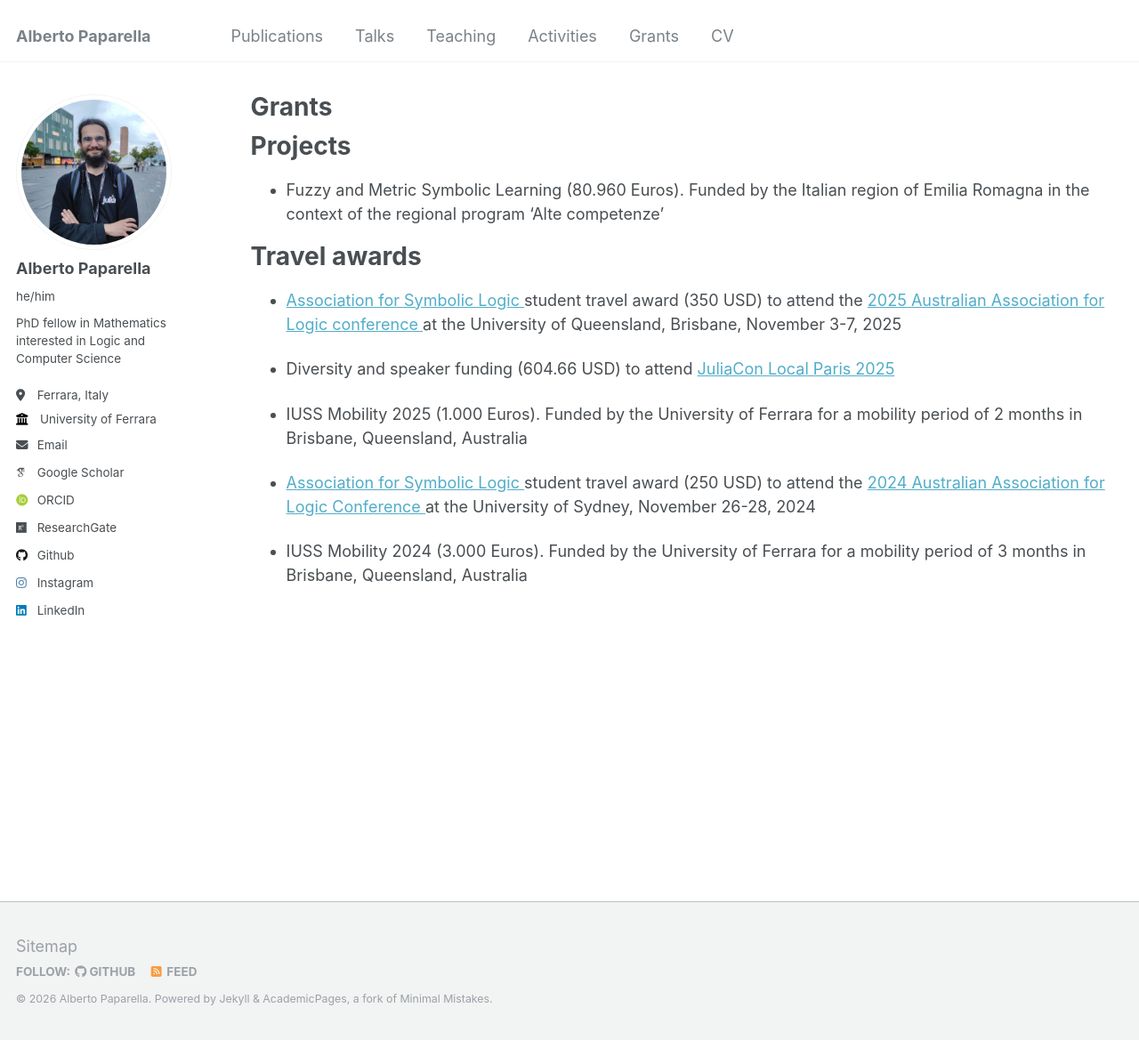
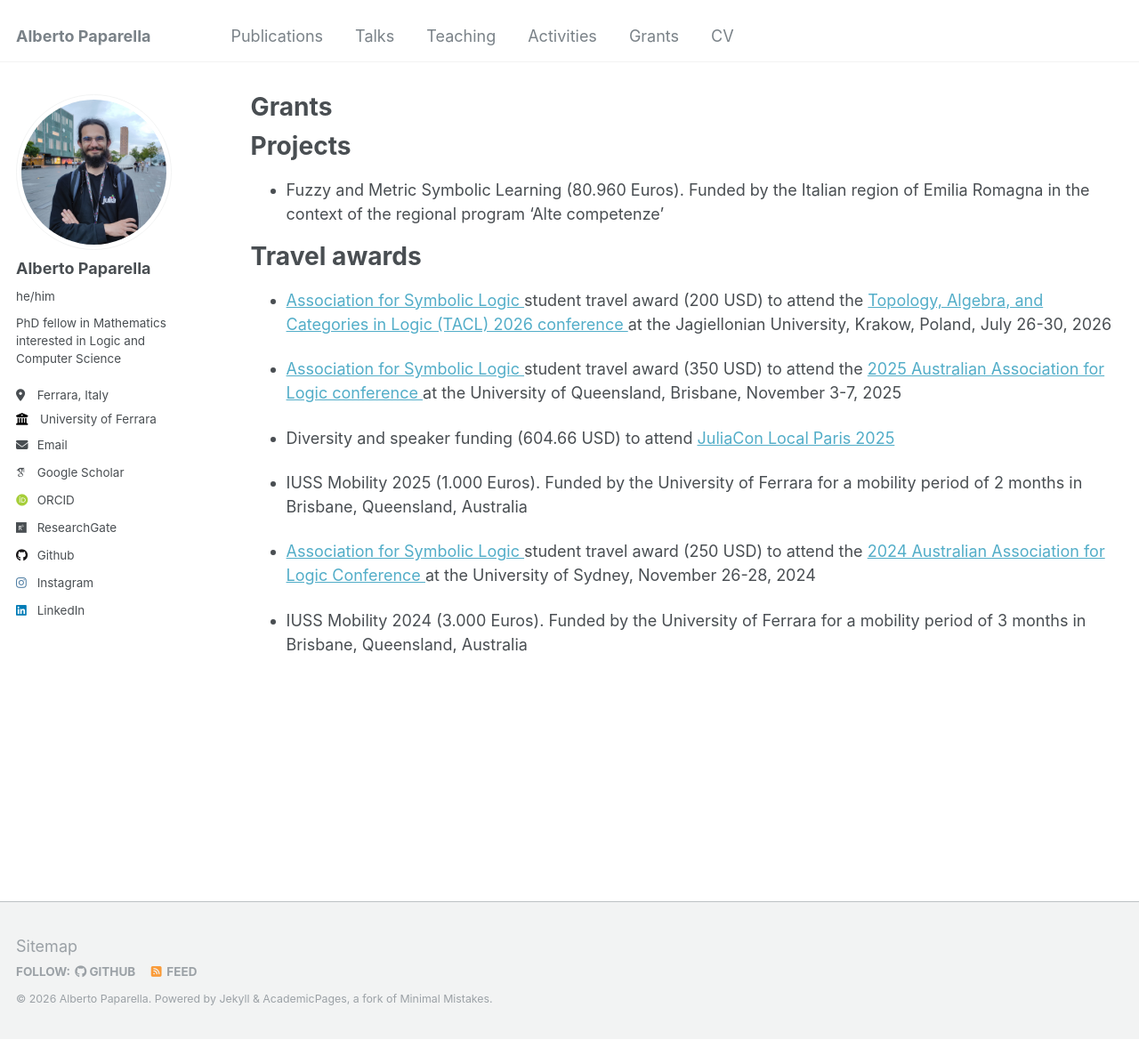
Before and after one commit to alberto-paparella/alberto-paparella.github.io, a Jekyll site: the page built from _pages/grants.md, in a window 1280 px wide and 1169 px high. Shown: the whole window at 89% size. Built offline with Jekyll 4.4.1, drawn with Linux system fonts in a browser that asks for light colours; some web fonts are replaced.

Commit message:
Added CILC26 and TACL26 talks, AAAI27 PC membership

```diff
--- a/_pages/grants.md
+++ b/_pages/grants.md
@@ -17,6 +17,19 @@ region of Emilia Romagna in the context of the regional program
 
 Travel awards
 ======
+* [
+    Association for Symbolic Logic
+](
+    https://aslonline.org/
+)
+student travel award (200 USD) to attend the
+[
+    Topology, Algebra, and Categories in Logic (TACL) 2026 conference
+](
+    https://iphils.uj.edu.pl/tacl/
+)
+at the Jagiellonian University, Krakow, Poland, July 26-30, 2026
+
 * [
     Association for Symbolic Logic
 ](
```
Also changed, not shown: _pages/activities.md (+5 -0 lines), _talks/2025-11-06-introducing-a-general-framework-for-many-valued-temporal-and-spatial-logic.md (+1 -1 lines), _talks/2026-06-25-a-tableau-for-many-valued-multi-modal-logic.md (added, +12 -0 lines), _talks/2026-07-28-reasoning-in-the-real-world-with-bl-multi-modal-logic.md (added, +34 -0 lines), talkmap/org-locations.js (+8 -3 lines), 3 other files.
